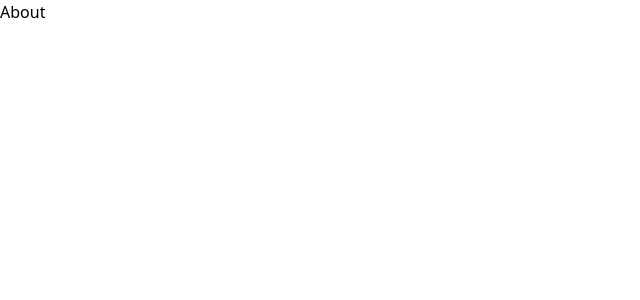
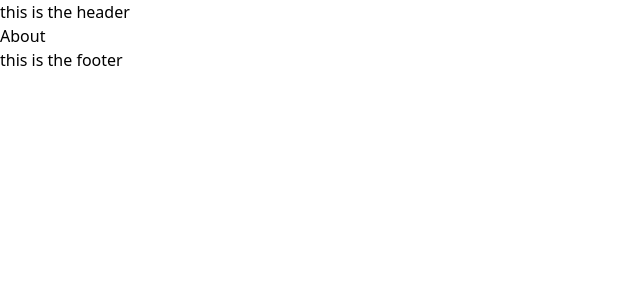
Before and after one commit to girlwhodrawsandstuff/girlwhodrawsandstuff.github.io, a React (Vite) app: page /#/about in a window 1280 px wide. Shown: the top 300 px of the page, without its empty margins (0-640 px from the left). Built offline with nearby package versions, Linux system fonts and the light colour scheme.

Commit message:
feat: add footer and header components

```diff
--- a/src/App.tsx
+++ b/src/App.tsx
@@ -3,16 +3,20 @@
 import Portfolio from "./views/Portfolio";
 import Hobbies from "./views/Hobbies";
 import About from "./views/About";
+import { Footer } from "./shared/components/Footer";
+import { Header } from "./shared/components/Header";
 
 const App = () => {
   return (
     <>
+      <Header />
       <Routes>
         <Route path="/" element={<Homepage />} />
         <Route path="/portfolio" element={<Portfolio />} />
         <Route path="/hobbies" element={<Hobbies />} />
         <Route path="/about" element={<About />} />
       </Routes>
+      <Footer />
     </>
   );
 };
--- /dev/null
+++ b/src/shared/components/Footer.tsx
@@ -0,0 +1,3 @@
+export const Footer = () => {
+  return <footer>this is the footer</footer>;
+};
--- /dev/null
+++ b/src/shared/components/Header.tsx
@@ -0,0 +1,5 @@
+export const Header = () => {
+    return <header>
+        this is the header
+    </header>
+};
```
